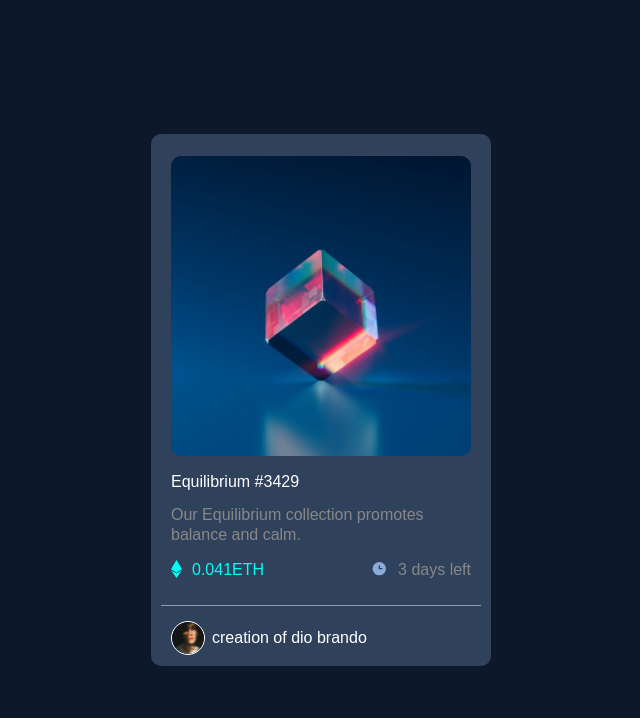
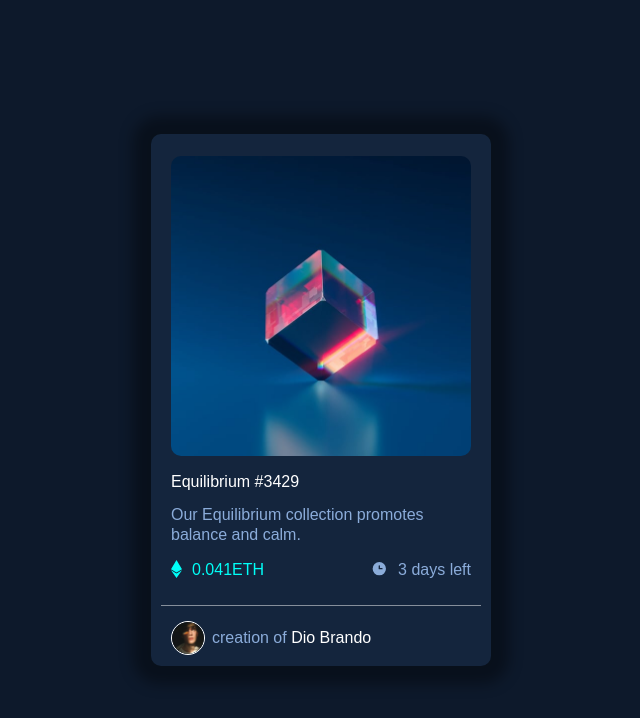
Before and after one commit to thebrino/card, a plain HTML site: page index.html in a window 1280 px wide. Shown: the whole page, without its empty margins (319-959 px from the left). Drawn offline with Linux system fonts and the light colour scheme.

Commit message:
added shadow and changed colors

```diff
--- a/index.html
+++ b/index.html
@@ -39,7 +39,15 @@
         <footer>
           <div class="aaa">
             <img src="img/image-avatar.png" alt="profile photo" />
-            <p>creation of dio brando</p>
+            <p>
+              creation of
+              <a
+                href="https://youtu.be/7ePWNmLP0Z0"
+                target="_blank"
+                rel="noopener noreferrer"
+                >Dio Brando</a
+              >
+            </p>
           </div>
         </footer>
       </div>
--- a/style.css
+++ b/style.css
@@ -1,5 +1,5 @@
 body {
-  background-color: rgb(13, 25, 43);
+  background-color: #0d192b;
   margin: 0 auto;
   display: flex;
   justify-content: center;
@@ -21,7 +21,7 @@ body {
 .card {
   height: 82%;
   width: 100%;
-  background-color: hsl(215, 32%, 27%);
+  background-color: #14253d;
   display: flex;
   flex-direction: column;
   align-items: center;
@@ -29,6 +29,8 @@ body {
   padding: 20px;
   text-align: center;
   border-radius: 10px;
+  box-shadow: 0px 0px 14px 18px #0000005b
+
 }
 
 .content-1 {
@@ -48,7 +50,7 @@ body {
   text-align: left;
   line-height: 20px;
   margin-bottom: 15px;
-  color: #888888;
+  color: #8bacda;
 }
 
 .content-1 .icons {
@@ -66,7 +68,7 @@ body {
 }
 
 .clock p {
-  color: #888888;
+  color: #8bacda;
 }
 
 .icons .clock {
@@ -96,6 +98,11 @@ footer {
 }
 
 .aaa p {
+    color: #8bacda;
+}
+
+.aaa a {
+    text-decoration: none;
     color: #ffffff;
 }
 
```
